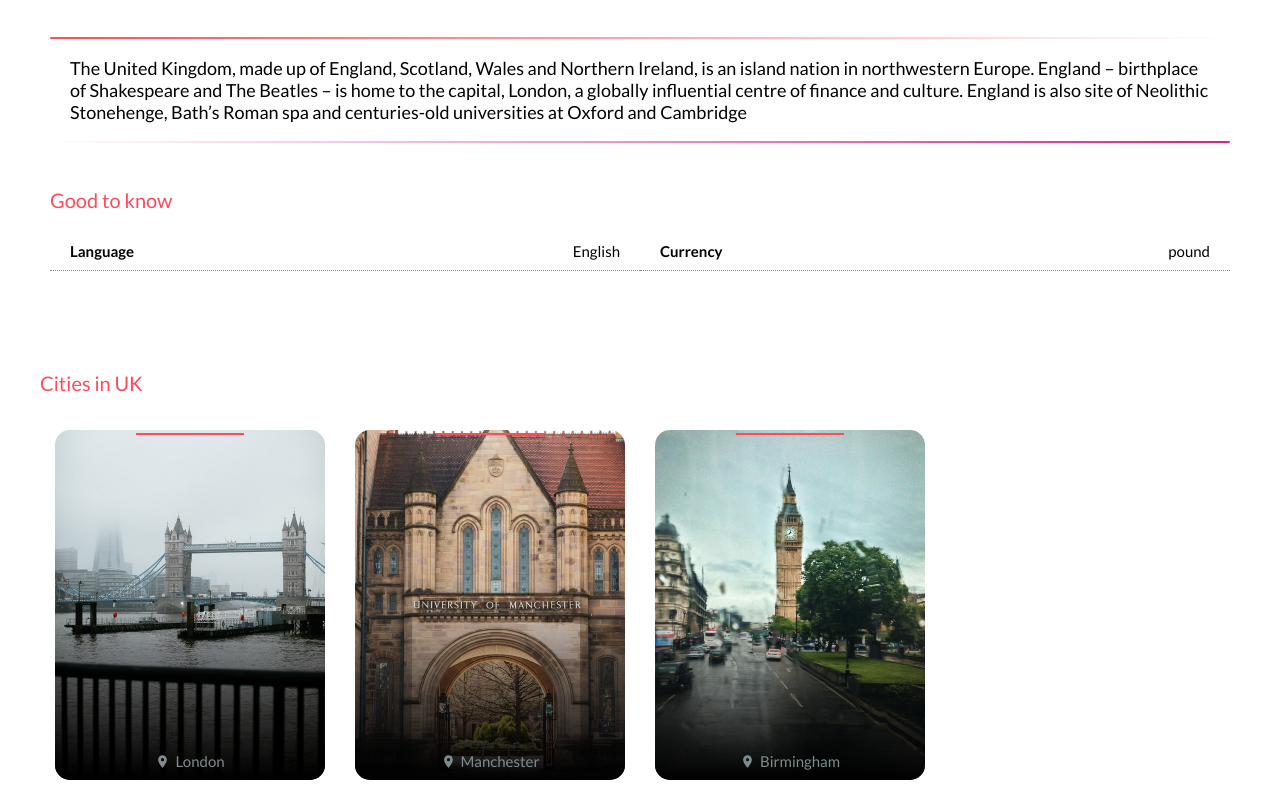
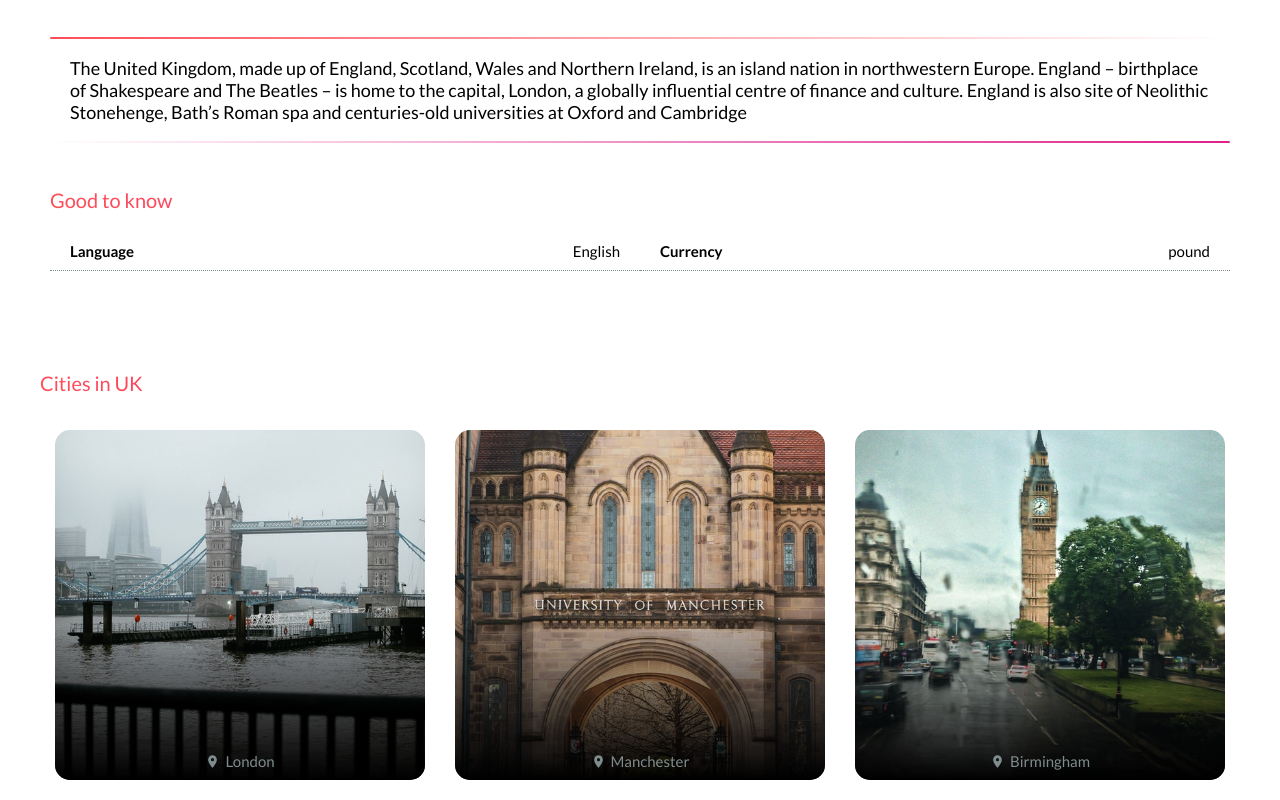
Before and after one commit to jankkosinski/trip-with-me, a React (Create React App) app: page /details/1 in a window 1280 px wide. Shown: the part 939-1739 px from the top of the page. Built offline with nearby package versions, Linux system fonts and the light colour scheme.

Commit message:
♻️ refactor destinationCard for cities

```diff
--- a/src/components/DestinationCard.js
+++ b/src/components/DestinationCard.js
@@ -2,10 +2,14 @@ import React from 'react';
 import { MdPlace } from 'react-icons/md';
 import { LazyLoadImage } from 'react-lazy-load-image-component';
 import { Link } from 'react-router-dom';
-export default function DestinationCard({ destination }) {
+export default function DestinationCard({
+  destination,
+  size = 'col-3',
+  explore = 1,
+}) {
   const explore_button = 'Explore';
   return (
-    <div className='col-3 destination'>
+    <div className={`${size} destination`}>
       <div className='destination__card'>
         <LazyLoadImage
           className='destination__card__img'
@@ -15,14 +19,18 @@ export default function DestinationCard({ destination }) {
         <div className='destination__card__layer'>
           <div className='destination__card__layer__content'>
             <MdPlace />
-            <div>{destination.name}</div>
+            <div className='text__uppercase--first-letter'>
+              {destination.name}
+            </div>
           </div>
         </div>
-        <div className='destination__card__explore'>
-          <Link className='btn-basic' to={`details/${destination.id}`}>
-            {explore_button}
-          </Link>
-        </div>
+        {explore ? (
+          <div className='destination__card__explore'>
+            <Link className='btn-basic' to={`details/${destination.id}`}>
+              {explore_button}
+            </Link>
+          </div>
+        ) : null}
       </div>
     </div>
   );
```
